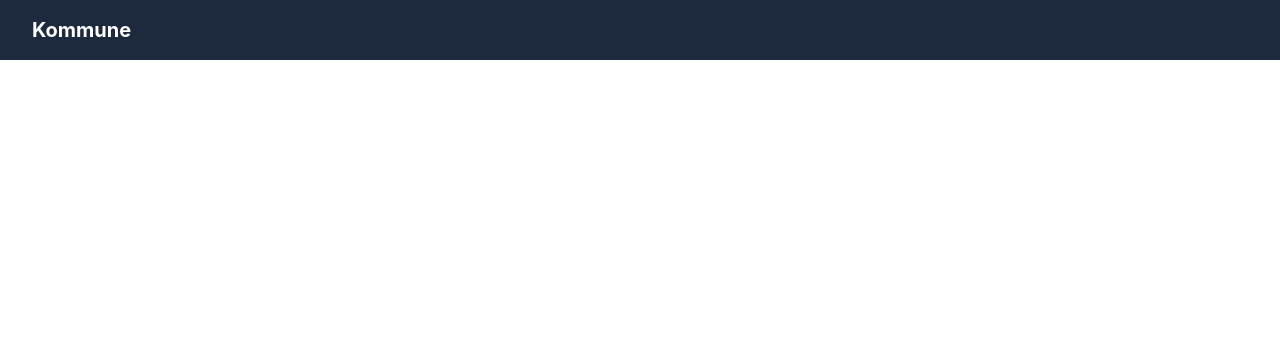
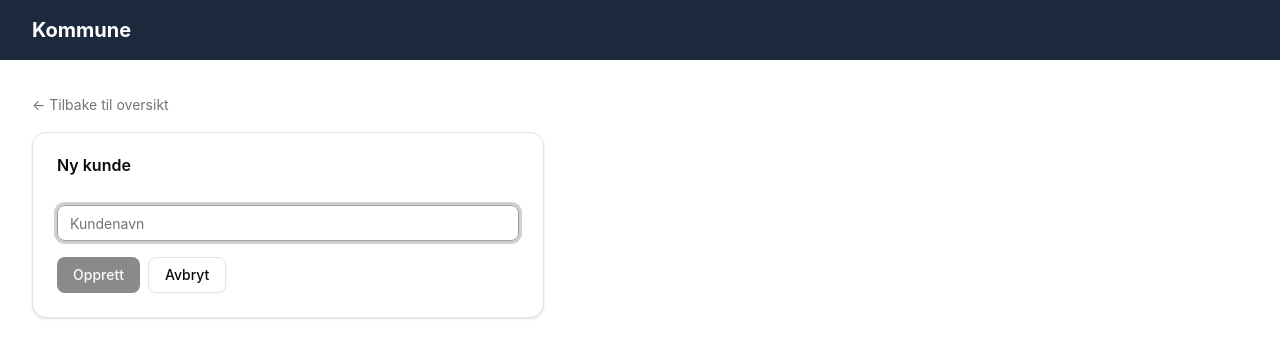
Before and after one commit to Jesperdn/kommune-frontend, a React app: page /customers/new in a window 1280 px wide. Before the commit this address had no page. Shown: the top 358 px of the page. Built offline with nearby package versions, Linux system fonts and the light colour scheme; the HTML template or start-up script is replaced by a standard one.

Commit message:
Create customer og bedre typer

```diff
--- a/src/App.tsx
+++ b/src/App.tsx
@@ -2,6 +2,7 @@ import { Routes, Route, Link } from "react-router";
 import Projects from "@/features/Projects.tsx";
 import ProjectDetails from "@/features/ProjectDetails.tsx";
 import CreateProject from "@/features/CreateProject.tsx";
+import CreateCustomer from "@/features/CreateCustomer.tsx";
 
 const App = () => {
     return (
@@ -15,6 +16,7 @@ const App = () => {
                 <Routes>
                     <Route path="/" element={<Projects />} />
                     <Route path="/projects/new" element={<CreateProject />} />
+                    <Route path="/customers/new" element={<CreateCustomer />} />
                     <Route path="/projects/:id" element={<ProjectDetails />} />
                 </Routes>
             </main>
--- /dev/null
+++ b/src/features/CreateCustomer.tsx
@@ -0,0 +1,62 @@
+import { useState } from "react";
+import { useNavigate, Link } from "react-router";
+import {
+    Card,
+    CardContent,
+    CardHeader,
+    CardTitle,
+} from "@/components/ui/card";
+import { Input } from "@/components/ui/input";
+import { Button } from "@/components/ui/button";
+
+const CreateCustomer = () => {
+    const navigate = useNavigate();
+    const [name, setName] = useState("");
+
+    const handleSubmit = async (e: React.FormEvent) => {
+        e.preventDefault();
+        if (!name.trim()) return;
+        const res = await fetch("/api/customers", {
+            method: "POST",
+            headers: { "Content-Type": "application/json" },
+            body: JSON.stringify({ name: name.trim() }),
+        });
+        if (res.ok) {
+            navigate("/");
+        }
+    };
+
+    return (
+        <div>
+            <Link to="/" className="text-sm text-muted-foreground hover:underline">
+                &larr; Tilbake til oversikt
+            </Link>
+
+            <Card className="mt-4 max-w-lg">
+                <CardHeader>
+                    <CardTitle>Ny kunde</CardTitle>
+                </CardHeader>
+                <CardContent>
+                    <form onSubmit={handleSubmit} className="space-y-4">
+                        <Input
+                            value={name}
+                            onChange={(e) => setName(e.target.value)}
+                            placeholder="Kundenavn"
+                            autoFocus
+                        />
+                        <div className="flex gap-2">
+                            <Button type="submit" disabled={!name.trim()}>
+                                Opprett
+                            </Button>
+                            <Button variant="outline" asChild>
+                                <Link to="/">Avbryt</Link>
+                            </Button>
+                        </div>
+                    </form>
+                </CardContent>
+            </Card>
+        </div>
+    );
+};
+
+export default CreateCustomer;
--- a/src/features/ProjectDetails.tsx
+++ b/src/features/ProjectDetails.tsx
@@ -17,7 +17,7 @@ import {
 import { Button } from "@/components/ui/button";
 import { Input } from "@/components/ui/input";
 import { X } from "lucide-react";
-import type { ProjectCostSummary, Expense, Customer } from "@/types/api";
+import type { ProjectCostSummary, Expense, Customer } from "@/types/expense.ts";
 import { fetcher, formatCurrency } from "@/lib/utils";
 
 const ProjectDetails = () => {
--- a/src/features/Projects.tsx
+++ b/src/features/Projects.tsx
@@ -1,5 +1,4 @@
-import { useState } from "react";
-import useSWR, { mutate } from "swr";
+import useSWR from "swr";
 import { Link } from "react-router";
 import { ChevronRight, Plus } from "lucide-react";
 import {
@@ -8,32 +7,17 @@ import {
     CardHeader,
     CardTitle,
 } from "@/components/ui/card";
-import { Input } from "@/components/ui/input";
 import { Button } from "@/components/ui/button";
-import type { Project, Expense, CustomerCostSummary } from "@/types/api";
 import { fetcher, formatCurrency } from "@/lib/utils";
+import type {Customer, CustomerCostSummary} from "@/types/customer.ts";
+import type {Project} from "@/types/project.ts";
+import type {Expense} from "@/types/expense.ts";
 
 const Projects = () => {
     const { data: projects = [] } = useSWR<Project[]>("/api/projects", fetcher);
     const { data: expenses = [] } = useSWR<Expense[]>("/api/expenses", fetcher);
     const { data: customerCosts = [] } = useSWR<CustomerCostSummary[]>("/api/costs/per-customer", fetcher);
-    const [newCustomerName, setNewCustomerName] = useState("");
-
-    const handleCreateCustomer = async () => {
-        const name = newCustomerName.trim();
-        if (!name) return;
-        const res = await fetch("/api/customers", {
-            method: "POST",
-            headers: { "Content-Type": "application/json" },
-            body: JSON.stringify({ name }),
-        });
-        if (res.ok) {
-            setNewCustomerName("");
-            await mutate("/api/customers");
-            await mutate("/api/costs/per-customer");
-        }
-    };
-
+    const { data: customers = [] } = useSWR<Customer[]>(`/api/customers`, fetcher);
     const totalByProject = (projectId: number) =>
         expenses
             .filter((e) => e.projectId === projectId)
@@ -82,10 +66,14 @@ const Projects = () => {
                 </CardContent>
             </Card>
             <Card className="self-start">
-                <CardHeader>
+                <CardHeader className="flex flex-row items-center justify-between">
                     <CardTitle>Kunder</CardTitle>
+                    <Button asChild size="sm">
+                        <Link to="/customers/new"><Plus className="size-4" /> Ny kunde</Link>
+                    </Button>
                 </CardHeader>
                 <CardContent>
+                    <h2>Kunder tilordnet på prosjekt</h2>
                     <div className="divide-y">
                         {customerCosts.map((customer) => (
                             <div key={customer.customerId} className="flex justify-between items-center py-3">
@@ -96,16 +84,20 @@ const Projects = () => {
                             </div>
                         ))}
                     </div>
-                    <div className="flex gap-2 items-center mt-4">
-                        <Input
-                            value={newCustomerName}
-                            onChange={(e) => setNewCustomerName(e.target.value)}
-                            onKeyDown={(e) => e.key === "Enter" && handleCreateCustomer()}
-                            placeholder="Nytt kundenavn..."
-                        />
-                        <Button onClick={handleCreateCustomer} disabled={!newCustomerName.trim()}>
-                            Legg til
-                        </Button>
+                </CardContent>
+                <CardContent>
+                    <h2 className="mt-6">Alle kunder</h2>
+                    <div className="divide-y">
+                        {customers.map((it) => (
+                            <div key={it.id} className="flex justify-between items-center py-3">
+                                <p className="font-medium">{it.name}</p>
+                                <p className="text-sm text-muted-foreground">
+                                    {formatCurrency(
+                                        customerCosts.find((c) => c.customerId === it.id)?.totalCost || 0
+                                    )}
+                                </p>
+                            </div>
+                        ))}
                     </div>
                 </CardContent>
             </Card>
--- /dev/null
+++ b/src/types/customer.ts
@@ -0,0 +1,11 @@
+export type Customer =  {
+    id: number;
+    name: string;
+    createdAt: string;
+}
+
+export type CustomerCostSummary =  {
+    customerId: number;
+    customerName: string;
+    totalCost: number;
+}
--- /dev/null
+++ b/src/types/expense.ts
@@ -0,0 +1,9 @@
+
+export type Expense = {
+    id: number;
+    projectId: number;
+    expenseType: string;
+    amount: number;
+    description: string;
+    createdAt: string;
+}
--- /dev/null
+++ b/src/types/project.ts
@@ -0,0 +1,19 @@
+export type Project = {
+    id: number;
+    name: string;
+    createdAt: string;
+}
+
+export type ProjectCostSummary =  {
+    projectId: number;
+    projectName: string;
+    totalCost: number;
+    customers: ProjectCustomerCost[];
+}
+
+export type ProjectCustomerCost = {
+    customerId: number;
+    customerName: string;
+    percentage: number;
+    cost: number;
+}
```
Also changed, not shown: src/types/api.ts (deleted, +0 -40 lines).
